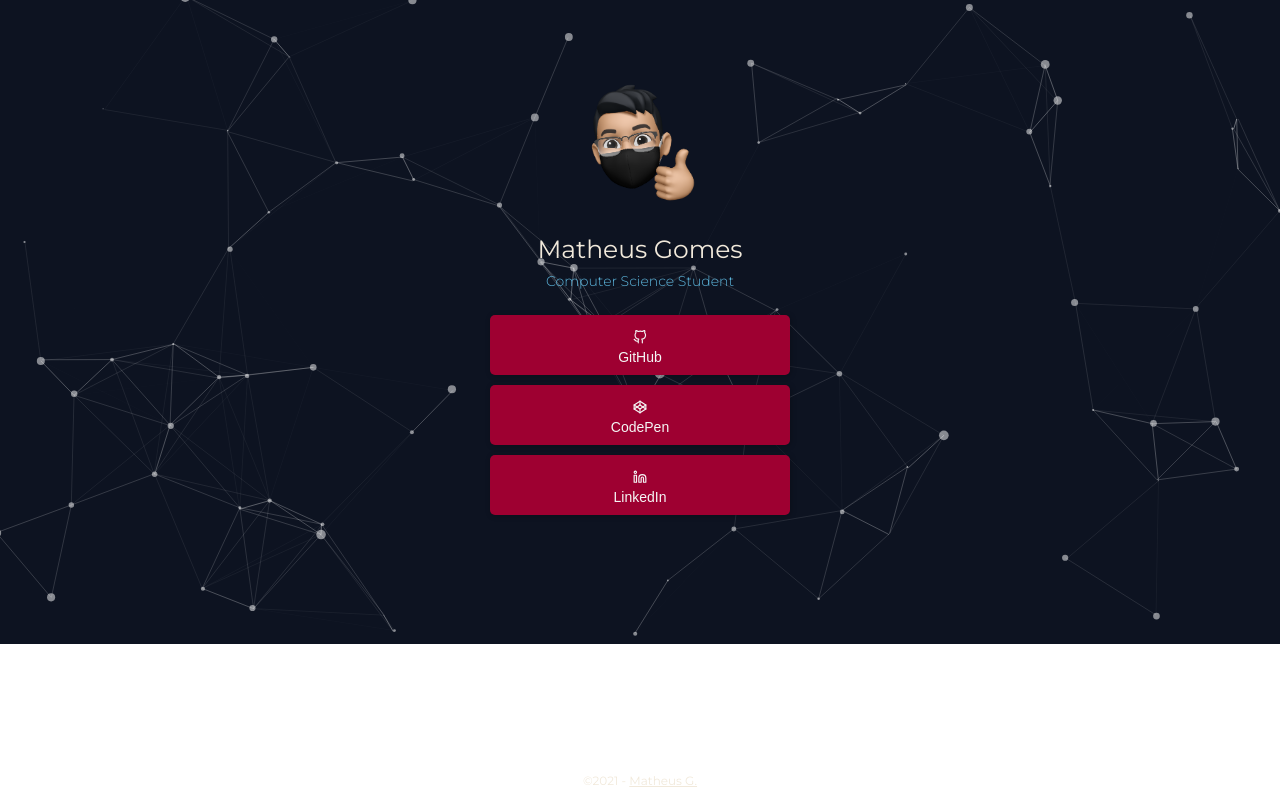
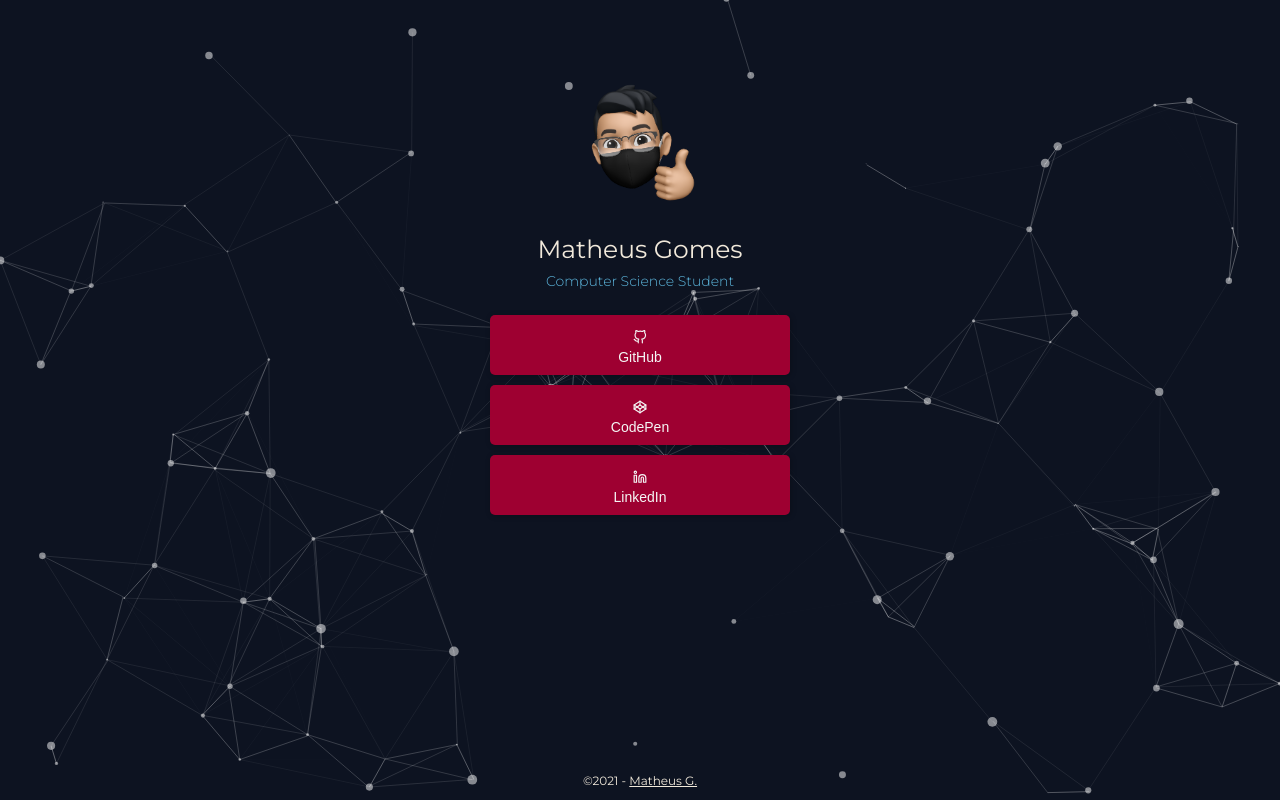
Before and after one commit to Matheus-gs/MyLinktree, a plain HTML site: page index.html in a window 1280 px wide. Drawn offline with nearby package versions, Linux system fonts and the light colour scheme.

Commit message:
Update style.css

```diff
--- a/css/style.css
+++ b/css/style.css
@@ -7,7 +7,7 @@
 }
 
 body{
-/*   height: 100vh; */
+  height: 100vh;
 }
 
 #particles-js{
@@ -30,7 +30,7 @@
   font-family: "Montserrat", sans-serif;
   transition: 0.5s ease;
   position: absolute;
-  overflow: auto;
+/*   overflow: auto; */
 }
 
 .profile {
```
